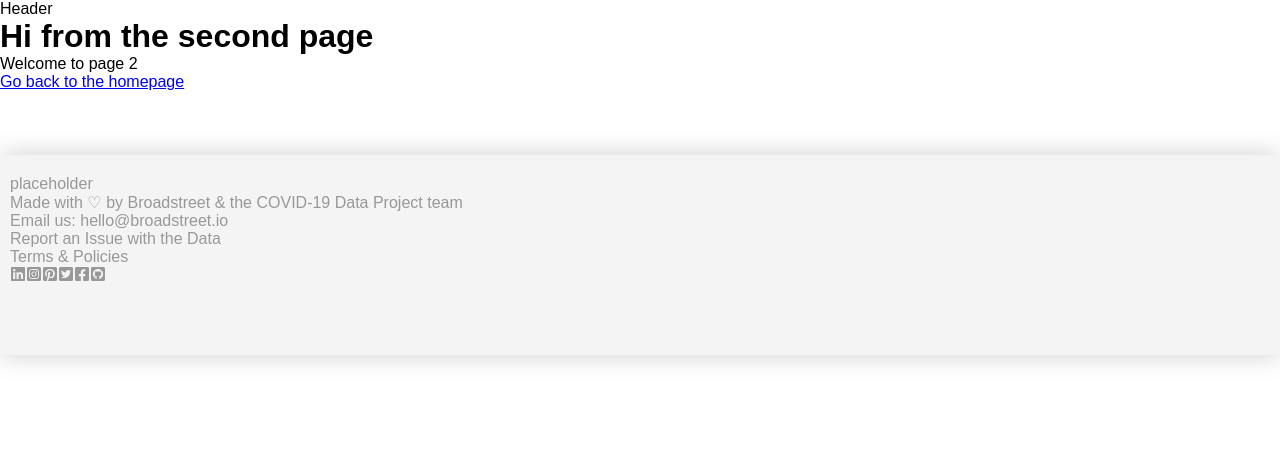
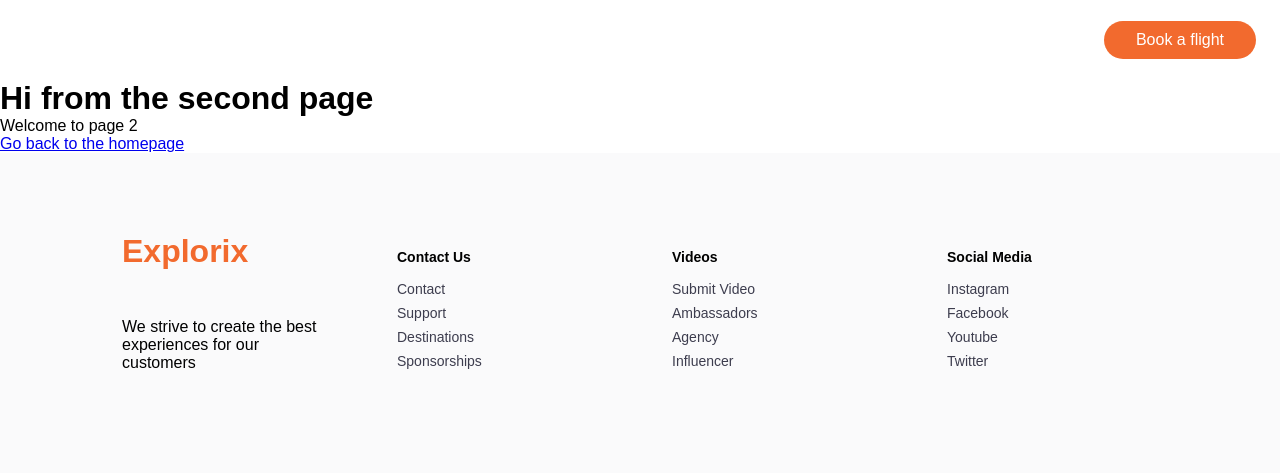
Before and after one commit to Greatroot/BroadstreetInternship, a Gatsby site: page /page-2 in a window 1280 px wide. Built offline with nearby package versions, Linux system fonts and the light colour scheme; Gatsby itself is replaced by a stand-in of ours.

Commit message:
Revert "Merge pull request #1 from Greatroot/version_ben"
This reverts commit 40fdc8693bd5ccf8ab3dac840166bf9cdd997fd5, reversing
changes made to 12f0a1c8d7847b3913da2fd9cbf32dc57d595f22.

```diff
--- /dev/null
+++ b/src/components/Footer.js
@@ -0,0 +1,3 @@
+// This is the footer that the React-Web-Dev-Team will be working on.
+// All of the code for the footer should be in this one file.
+// TODO: (For React Action Team) Make footer component that looks identical to the mock-up on Figma.
--- a/src/components/Footer/Footer.css
+++ /dev/null
@@ -1,56 +0,0 @@
-.footer {
-    display: flex;
-    flex-display: column;
-
-    margin-top: 4rem;
-    width: 100%;
-    height: 200px;
-    box-shadow: 0px 0px 25px rgb(207, 207, 207);
-    color: #989898;
-    background: #F4F4F4;
-    display: flex;
-    flex-direction: column;
-    padding: 20px 10px;
-}
-
-.left-right-footer {
-    display: flex;
-    flex-direction: column;
-    justify-content: space-around;
-}
-
-.left-footer {
-
-}
-
-.broadstreet-logo {
-
-}
-
-.left-footer--text {
-
-}
-
-.top-text {
-
-}
-
-.email {
-
-}
-
-.right-footer {
-
-}
-
-.right-footer--text {
-
-}
-
-.bottom-footer {
-
-}
-
-.icons {
-
-}
--- a/src/components/Footer/Footer.js
+++ /dev/null
@@ -1,57 +0,0 @@
-// This is the footer that the React-Web-Dev-Team will be working on.
-// All of the code for the footer should be in this one file.
-// TODO: (For React Action Team) Make footer component that looks identical to the mock-up on Figma.
-
-import React from "react";
-import "./Footer.css";
-import {
-    FaFacebookSquare,
-    FaGithubSquare,
-    FaInstagramSquare,
-    FaLinkedin, FaLinkedinIn,
-    FaPinterestSquare,
-    FaTwitterSquare
-} from "react-icons/fa";
-
-//TODO: Add routing to Broadstreet and website's About Us page into the footer!
-//TODO: Also add routing to the hello@broadstreet.io!
-const Footer = () => {
-
-    return(
-        <div className="footer">
-            <div className="left-right-footer">
-                <div className="left-footer">
-                    <div className="broadstreet-logo">
-                        placeholder
-                    </div>
-                    <div className="left-footer--text">
-                        <div className="top-text">
-                            <p>Made with ♡ by Broadstreet & the COVID-19 Data Project team</p>
-                        </div>
-                        <div className="email">
-                            <p>Email us: hello@broadstreet.io</p>
-                        </div>
-                    </div>
-                </div>
-                <div className="right-footer">
-                    <div className="right-footer--text">
-                        <p>Report an Issue with the Data</p>
-                        <p>Terms & Policies</p>
-                    </div>
-                </div>
-            </div>
-            <div className="bottom-footer">
-                <div className="icons">
-                    <FaLinkedin />
-                    <FaInstagramSquare />
-                    <FaPinterestSquare />
-                    <FaTwitterSquare />
-                    <FaFacebookSquare />
-                    <FaGithubSquare />
-                </div>
-            </div>
-        </div>
-    );
-}
-
-export default Footer;
--- /dev/null
+++ b/src/components/Header.js
@@ -0,0 +1,3 @@
+// This is the header that the React-Web-Dev-Team will be working on.
+// All of the code for the header should be in this one file.
+// TODO: (For React Action Team) Make header component that looks identical to the mock-up on Figma.
--- a/src/components/Header/Header.js
+++ /dev/null
@@ -1,17 +0,0 @@
-// This is the header that the React-Web-Dev-Team will be working on.
-// All of the code for the header should be in this one file.
-// TODO: (For React Action Team) Make header component that looks identical to the mock-up on Figma.
-
-import React from "react";
-import {Link} from "gatsby";
-
-const Header = () => {
-
-    return(
-        <div>
-            Header
-        </div>
-    );
-};
-
-export default Header
--- a/src/components/layout.js
+++ b/src/components/layout.js
@@ -1,9 +1,9 @@
 
 import * as React from "react"
 
+import OldHeader from "./OldHeader"
 import {GlobalStyle} from "./styles/GlobalStyles";
-import Header from "./Header/Header";
-import Footer from "./Footer/Footer";
+import OldFooter from "./OldFooter";
 
 // A smart place to put components used on all pages like the OldHeader and OldFooter.
 const Layout = ({ children }) => {
@@ -11,9 +11,9 @@ const Layout = ({ children }) => {
   return (
     <>
         <GlobalStyle />
-        <Header />
+        <OldHeader />
         <main>{children}</main>
-        <Footer />
+        <OldFooter />
     </>
   )
 }
```
Also changed, not shown: src/pages/index.js (+6 -6 lines).
